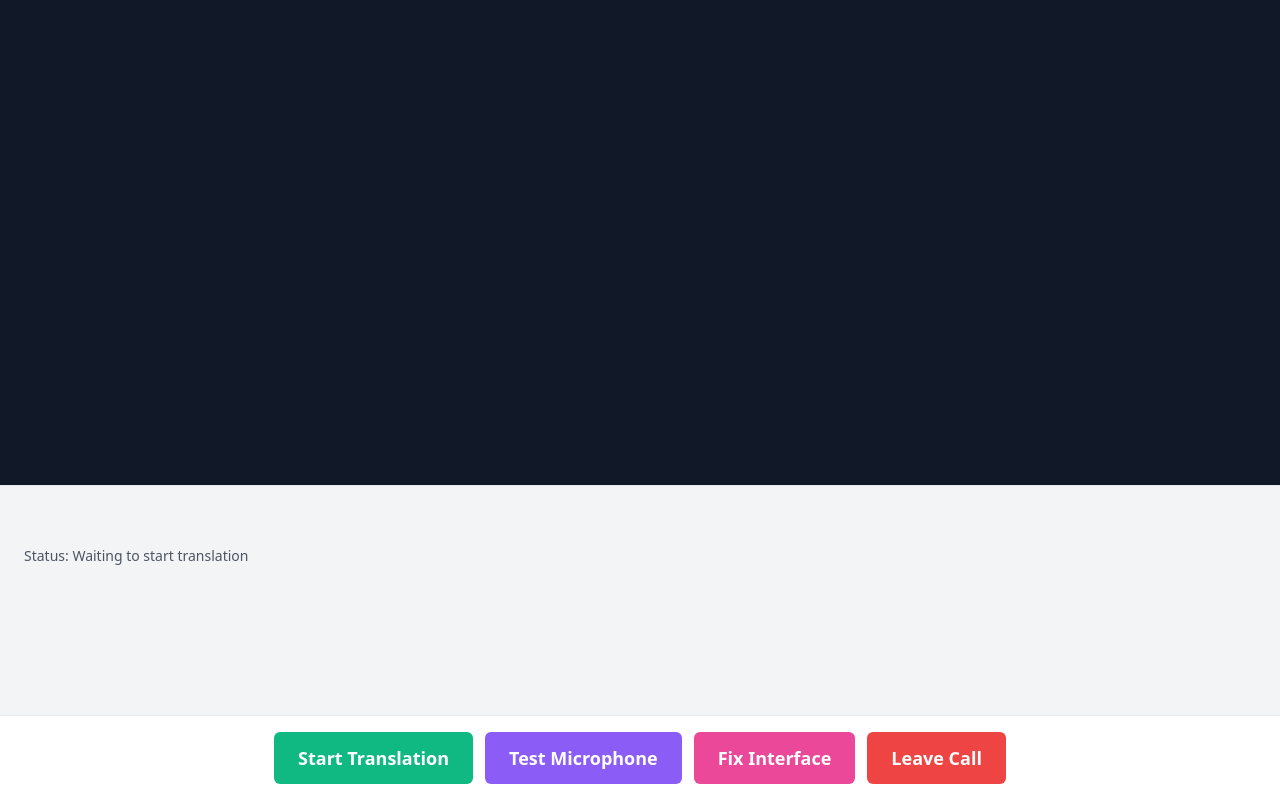
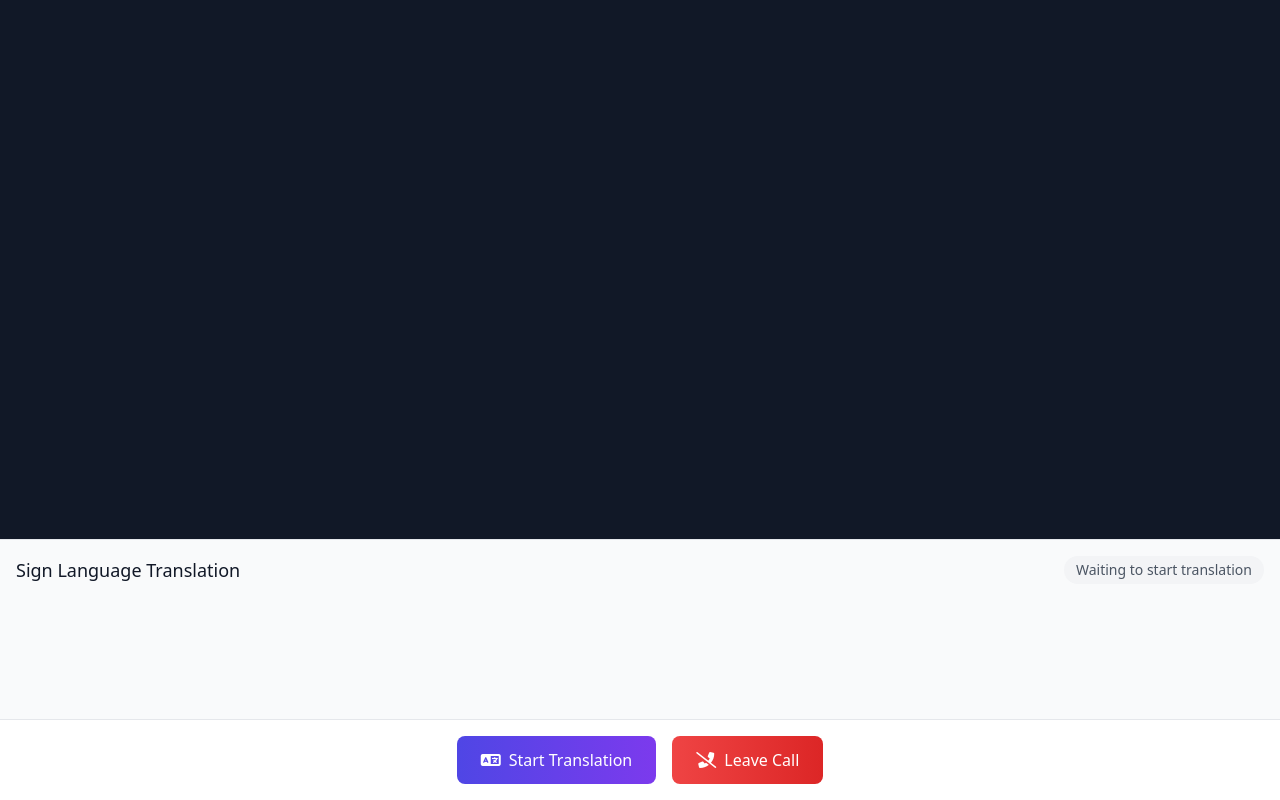
Before and after one commit to devim-prog/sign-language-video-call-app, a Flask app: page /join/1 in a window 1280 px wide. Run offline with Flask 3, Linux system fonts and the light colour scheme.

Commit message:
Update room.html with latest changes

```diff
--- a/templates/room.html
+++ b/templates/room.html
@@ -1,14 +1,21 @@
 <!DOCTYPE html>
 <html>
 <head>
-    <title>Video Room</title>
+    <title>Video Room - SignConnect</title>
+    <meta charset="UTF-8">
+    <script crossorigin src="https://unpkg.com/@daily-co/daily-js" defer></script>
     <link href="https://cdn.jsdelivr.net/npm/tailwindcss@2.2.19/dist/tailwind.min.css" rel="stylesheet">
+    <link rel="stylesheet" href="https://cdnjs.cloudflare.com/ajax/libs/font-awesome/6.0.0-beta3/css/all.min.css">
     <script crossorigin src="https://unpkg.com/@daily-co/daily-js"></script>
     <style>
         body, html {
             height: 100vh;
             margin: 0;
             padding: 0;
+        }
+
+        .gradient-bg {
+            background: linear-gradient(120deg, #4f46e5 0%, #7c3aed 100%);
         }
 
         .video-call-container {
@@ -28,21 +35,35 @@
             position: relative;
         }
 
-        /* Move translation section to bottom */
         .translation-section {
-            height: 230px;  /* Increased height for larger images */
-            background-color: #f3f4f6;
+            height: 180px;
+            background-color: #f9fafb;
             padding: 16px;
             border-top: 1px solid #e5e7eb;
             overflow-y: auto;
         }
 
-        /* Modify sign display for horizontal scrolling */
         #signs-display {
             display: flex;
-            flex-wrap: nowrap;  /* Don't wrap to ensure horizontal scrolling */
+            flex-wrap: nowrap;
             overflow-x: auto;
-            padding-bottom: 12px;  /* Space for scrollbar */
+            padding-bottom: 12px;
+            scrollbar-width: thin;
+            scrollbar-color: #4f46e5 #f3f4f6;
+        }
+
+        #signs-display::-webkit-scrollbar {
+            height: 8px;
+        }
+
+        #signs-display::-webkit-scrollbar-track {
+            background: #f3f4f6;
+            border-radius: 4px;
+        }
+
+        #signs-display::-webkit-scrollbar-thumb {
+            background-color: #4f46e5;
+            border-radius: 4px;
         }
 
         .controls-bar {
@@ -50,7 +71,7 @@
             background-color: white;
             display: flex;
             justify-content: center;
-            gap: 12px;
+            gap: 16px;
             border-top: 1px solid #e5e7eb;
         }
 
@@ -58,18 +79,18 @@
             position: absolute;
             bottom: 16px;
             left: 16px;
-            background-color: rgba(0,0,0,0.5);
+            background-color: rgba(79, 70, 229, 0.8);
             color: white;
             padding: 8px 16px;
             border-radius: 8px;
             font-size: 16px;
             font-weight: bold;
             z-index: 100;
+            backdrop-filter: blur(4px);
         }
 
-        /* Word container styling - without word labels */
         .word-container {
-            flex: 0 0 auto;  /* Don't grow, don't shrink, use auto basis */
+            flex: 0 0 auto;
             display: inline-flex;
             flex-direction: column;
             align-items: center;
@@ -77,40 +98,67 @@
             padding: 8px;
             border: 1px solid #e5e7eb;
             border-radius: 8px;
-            background-color: #f9fafb;
+            background-color: white;
+            box-shadow: 0 2px 4px rgba(0, 0, 0, 0.05);
+            transition: transform 0.2s;
         }
 
-        /* Signs container - for grouping images within a word */
+        .word-container:hover {
+            transform: translateY(-2px);
+        }
+
         .signs-container {
             display: flex;
             flex-wrap: wrap;
             justify-content: center;
         }
 
-        /* Sign image styling - made larger */
         .sign-image {
-            width: 80px;
-            height: 80px;
+            width: 70px;
+            height: 70px;
             object-fit: contain;
             border: 1px solid #e5e7eb;
             border-radius: 4px;
             margin: 2px;
+            background-color: white;
         }
 
-        /* Split screen layout for mobile */
+        .btn-primary {
+            background: linear-gradient(90deg, #4f46e5 0%, #7c3aed 100%);
+            transition: all 0.3s ease;
+            color: white;
+            font-weight: 500;
+            padding: 0.75rem 1.5rem;
+            border-radius: 0.5rem;
+        }
+
+        .btn-primary:hover {
+            transform: translateY(-2px);
+            box-shadow: 0 10px 20px rgba(79, 70, 229, 0.2);
+        }
+
+        .btn-danger {
+            background: linear-gradient(90deg, #ef4444 0%, #dc2626 100%);
+            transition: all 0.3s ease;
+            color: white;
+            font-weight: 500;
+            padding: 0.75rem 1.5rem;
+            border-radius: 0.5rem;
+        }
+
+        .btn-danger:hover {
+            transform: translateY(-2px);
+            box-shadow: 0 10px 20px rgba(239, 68, 68, 0.2);
+        }
+
         @media (max-width: 768px) {
             .translation-section {
-                height: 280px;  /* More space on mobile */
+                height: 230px;
             }
-        }
 
-        /* Tabs for the translation section - removed spoken text tab */
-        .tabs {
-            display: none; /* Hidden since we only have one tab now */
-        }
-
-        .tab-content {
-            display: block;
+            .controls-bar {
+                flex-wrap: wrap;
+            }
         }
     </style>
 </head>
@@ -122,36 +170,37 @@
                 <div id="speaker-info" class="speaker-info hidden"></div>
             </div>
 
-            <!-- Translation section moved to bottom -->
             <div class="translation-section">
-                <!-- Tabs removed since we only need sign language now -->
+                <div class="flex items-center justify-between mb-4">
+                    <h3 class="text-lg font-medium text-gray-900">Sign Language Translation</h3>
+                    <div id="status" class="text-sm text-gray-600 bg-gray-100 px-3 py-1 rounded-full">
+                        Waiting to start translation
+                    </div>
+                </div>
 
-                <!-- Sign language display -->
                 <div id="signs-tab" class="tab-content active">
                     <div id="signs-display" class="flex overflow-x-auto py-2"></div>
-                </div>
-
-                <!-- Spoken text tab removed -->
-
-                <!-- Status bar -->
-                <div class="mt-4 p-2 rounded text-sm">
-                    <p id="status" class="text-gray-600">Status: Waiting to start translation</p>
                 </div>
             </div>
         </div>
 
         <div class="controls-bar">
-            <button id="toggleTranslation" class="px-6 py-3 bg-green-500 text-white rounded-md hover:bg-green-600 text-lg font-semibold">
-                Start Translation
+            <button id="toggleTranslation" class="btn-primary flex items-center justify-center">
+                <i class="fas fa-language mr-2"></i> Start Translation
             </button>
-            <button onclick="testMicrophone()" class="px-6 py-3 bg-purple-500 text-white rounded-md hover:bg-purple-600 text-lg font-semibold">
+
+            <!-- Test microphone and fix interface buttons are hidden -->
+            <!--
+            <button onclick="testMicrophone()" class="hidden">
                 Test Microphone
             </button>
-            <button onclick="debugInterface()" class="px-6 py-3 bg-pink-500 text-white rounded-md hover:bg-pink-600 text-lg font-semibold">
+            <button onclick="debugInterface()" class="hidden">
                 Fix Interface
             </button>
-            <button id="leaveCall" class="px-6 py-3 bg-red-500 text-white rounded-md hover:bg-red-600 text-lg font-semibold">
-                Leave Call
+            -->
+
+            <button id="leaveCall" class="btn-danger flex items-center justify-center">
+                <i class="fas fa-phone-slash mr-2"></i> Leave Call
             </button>
         </div>
     </div>
@@ -161,31 +210,17 @@
         let recognition;
         let currentSpeaker = null;
 
-        // Tab switching functionality - removed since we only have signs now
-
-        // Fix interface elements
+        // Fix interface elements - hidden but kept for compatibility
         function debugInterface() {
-            // Make sure the translation section is visible
             document.querySelector('.translation-section').style.display = 'block';
-            document.querySelector('.translation-section').style.height = '230px';
-
-            // Make sure the signs display is visible
+            document.querySelector('.translation-section').style.height = '180px';
             document.getElementById('signs-display').style.display = 'flex';
-
-            // Show a test message (we still track text internally)
-            // document.getElementById('spoken-text').textContent = "Interface fixed! Start translation to begin.";
             displaySignsForWordsNoLabels("test message");
-
-            // Show status
-            document.getElementById('status').textContent = "Interface fixed. Ready to translate.";
-            document.getElementById('status').style.backgroundColor = '#ecfdf5';
-            document.getElementById('status').style.padding = '8px';
-            document.getElementById('status').style.borderRadius = '4px';
-
-            alert("Interface has been fixed. You can now start translation!");
+            document.getElementById('status').textContent = "Ready to translate";
+            document.getElementById('status').classList.add('bg-green-50', 'text-green-700');
         }
 
-        // Test microphone function
+        // Test microphone function - hidden but kept for compatibility
         function testMicrophone() {
             if (!navigator.mediaDevices || !navigator.mediaDevices.getUserMedia) {
                 alert('Your browser does not support microphone access');
@@ -246,16 +281,16 @@
                     img.className = 'sign-image';
 
                     img.onerror = function() {
-                        console.error(`❌ Failed to load image for letter "${letter}" from path: ${imgPath}`);
+                        console.error(`Failed to load image for letter "${letter}" from path: ${imgPath}`);
                         // Create a placeholder for missing images
                         const placeholder = document.createElement('div');
-                        placeholder.className = 'sign-image flex items-center justify-center bg-red-100 border border-red-300';
+                        placeholder.className = 'sign-image flex items-center justify-center bg-gray-100 border border-gray-300';
                         placeholder.textContent = letter.toUpperCase();
                         this.replaceWith(placeholder);
                     };
 
                     img.onload = function() {
-                        console.log(`✅ Successfully loaded image for letter "${letter}" from path: ${imgPath}`);
+                        console.log(`Successfully loaded image for letter "${letter}" from path: ${imgPath}`);
                     };
 
                     signsContainer.appendChild(img);
@@ -296,14 +331,14 @@
 
                 recognition.onstart = function() {
                     console.log('Speech recognition started');
-                    document.getElementById('status').textContent = 'Status: Listening...';
-                    document.getElementById('status').className = 'text-green-600 font-semibold';
+                    document.getElementById('status').textContent = 'Listening...';
+                    document.getElementById('status').className = 'text-sm text-green-700 bg-green-50 px-3 py-1 rounded-full';
                 };
 
                 recognition.onend = function() {
                     console.log('Speech recognition ended');
-                    document.getElementById('status').textContent = 'Status: Stopped';
-                    document.getElementById('status').className = 'text-gray-600';
+                    document.getElementById('status').textContent = 'Stopped';
+                    document.getElementById('status').className = 'text-sm text-gray-600 bg-gray-100 px-3 py-1 rounded-full';
                 };
 
                 // This is where we process the speech recognition results
@@ -330,9 +365,6 @@
                     const localParticipant = callFrame.participants().local;
                     const speakerName = localParticipant.user_name || 'Me';
 
-                    // We store the text but don't display it in the UI
-                    // document.getElementById('spoken-text').textContent = fullTranscript;
-
                     // Display signs grouped by words but without word labels
                     displaySignsForWordsNoLabels(fullTranscript);
 
@@ -353,7 +385,7 @@
                 recognition.onerror = function(event) {
                     console.error('Speech recognition error:', event.error);
                     document.getElementById('status').textContent = 'Error: ' + event.error;
-                    document.getElementById('status').className = 'text-red-600';
+                    document.getElementById('status').className = 'text-sm text-red-700 bg-red-50 px-3 py-1 rounded-full';
                 };
 
                 return true;
@@ -370,12 +402,12 @@
                 return;
             }
 
-            if (document.getElementById('toggleTranslation').textContent === 'Start Translation') {
+            if (document.getElementById('toggleTranslation').textContent.includes('Start')) {
                 try {
                     recognition.start();
-                    document.getElementById('toggleTranslation').textContent = 'Stop Translation';
-                    document.getElementById('toggleTranslation').classList.remove('bg-green-500', 'hover:bg-green-600');
-                    document.getElementById('toggleTranslation').classList.add('bg-red-500', 'hover:bg-red-600');
+                    document.getElementById('toggleTranslation').innerHTML = '<i class="fas fa-stop-circle mr-2"></i> Stop Translation';
+                    document.getElementById('toggleTranslation').classList.remove('btn-primary');
+                    document.getElementById('toggleTranslation').classList.add('btn-danger');
                 } catch (e) {
                     console.error('Error starting recognition:', e);
                     alert('Failed to start speech recognition: ' + e.message);
@@ -383,9 +415,9 @@
             } else {
                 try {
                     recognition.stop();
-                    document.getElementById('toggleTranslation').textContent = 'Start Translation';
-                    document.getElementById('toggleTranslation').classList.remove('bg-red-500', 'hover:bg-red-600');
-                    document.getElementById('toggleTranslation').classList.add('bg-green-500', 'hover:bg-green-600');
+                    document.getElementById('toggleTranslation').innerHTML = '<i class="fas fa-language mr-2"></i> Start Translation';
+                    document.getElementById('toggleTranslation').classList.remove('btn-danger');
+                    document.getElementById('toggleTranslation').classList.add('btn-primary');
                 } catch (e) {
                     console.error('Error stopping recognition:', e);
                 }
@@ -415,10 +447,6 @@
                     if (event.data && event.data.type === 'transcript') {
                         console.log('Received transcript from another participant:', event.data);
 
-                        // We still track the text internally but don't display it
-                        // const spokenTextDiv = document.getElementById('spoken-text');
-                        // spokenTextDiv.textContent = event.data.text;
-
                         // Update sign language display with word grouping but no labels
                         displaySignsForWordsNoLabels(event.data.text);
 
@@ -428,17 +456,11 @@
                         // Make the speaker info very visible
                         const speakerInfo = document.getElementById('speaker-info');
                         speakerInfo.textContent = `${speakerName} is speaking`;
-                        speakerInfo.style.backgroundColor = 'rgba(0,0,255,0.5)';
-                        speakerInfo.style.color = 'white';
-                        speakerInfo.style.padding = '10px';
-                        speakerInfo.style.borderRadius = '8px';
-                        speakerInfo.style.fontSize = '16px';
-                        speakerInfo.style.fontWeight = 'bold';
                         speakerInfo.classList.remove('hidden');
 
                         // Add a notification in the status area too
-                        document.getElementById('status').textContent = `Received message from: ${speakerName}`;
-                        document.getElementById('status').className = 'text-blue-600 font-bold';
+                        document.getElementById('status').textContent = `Receiving from: ${speakerName}`;
+                        document.getElementById('status').className = 'text-sm text-blue-700 bg-blue-50 px-3 py-1 rounded-full';
                     }
                 });
 
```
